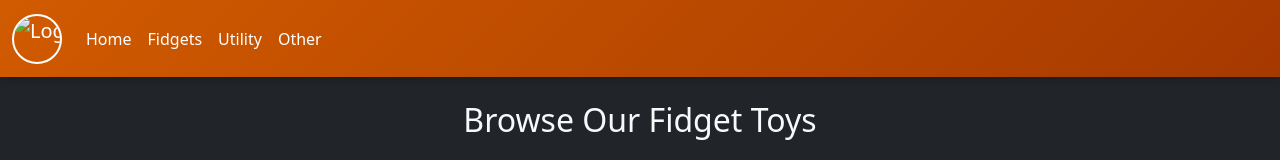
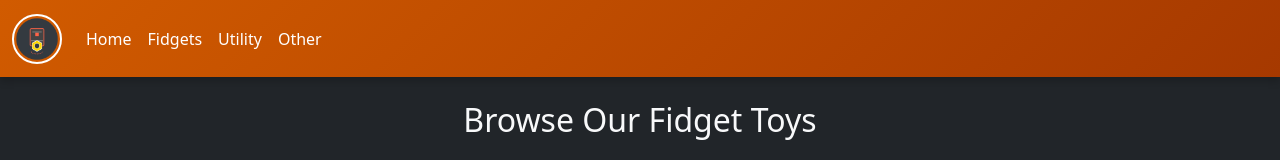
Before and after one commit to Om-Coding/3dPrintBusiness, a website: page public/fidget.html in a window 1280 px wide. Shown: the top 160 px of the page. Drawn offline with nearby package versions, Linux system fonts and the light colour scheme.

Commit message:
Update fidget.html

```diff
--- a/public/fidget.html
+++ b/public/fidget.html
@@ -66,7 +66,7 @@
     <nav class="navbar navbar-expand-lg navbar-dark">
         <div class="container-fluid">
             <a class="navbar-brand" href="#">
-                <img src="your-logo-url-here" alt="Logo" width="50" height="50" class="d-inline-block align-text-top">
+                <img src="images/Logo.png" alt="Logo" width="50" height="50" class="d-inline-block align-text-top">
             </a>
             <button class="navbar-toggler" type="button" data-bs-toggle="collapse" data-bs-target="#navbarNavDropdown" aria-controls="navbarNavDropdown" aria-expanded="false" aria-label="Toggle navigation">
                 <span class="navbar-toggler-icon"></span>
```
